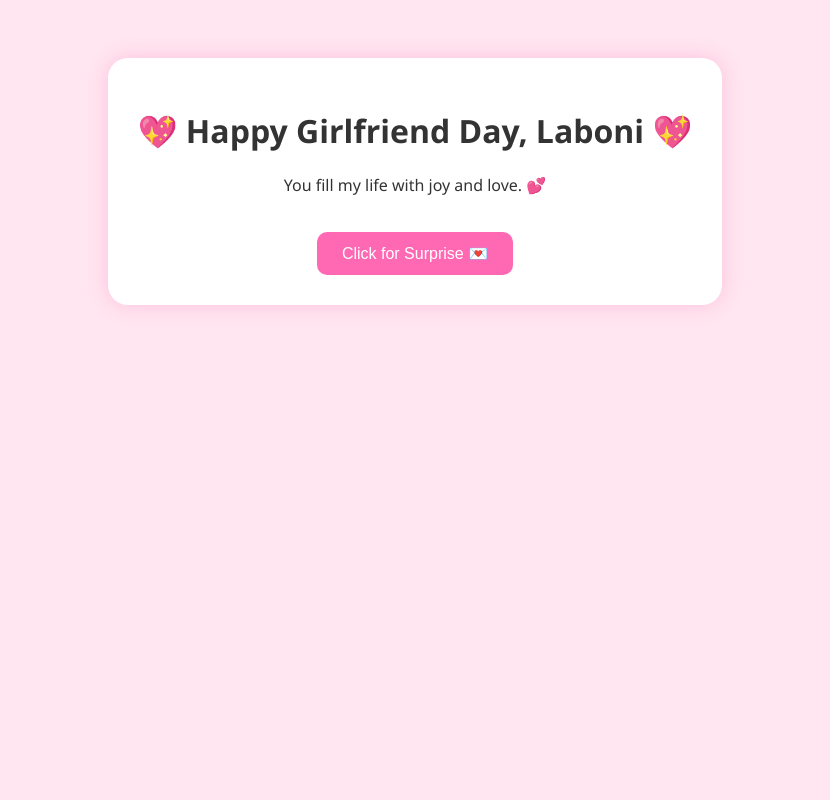
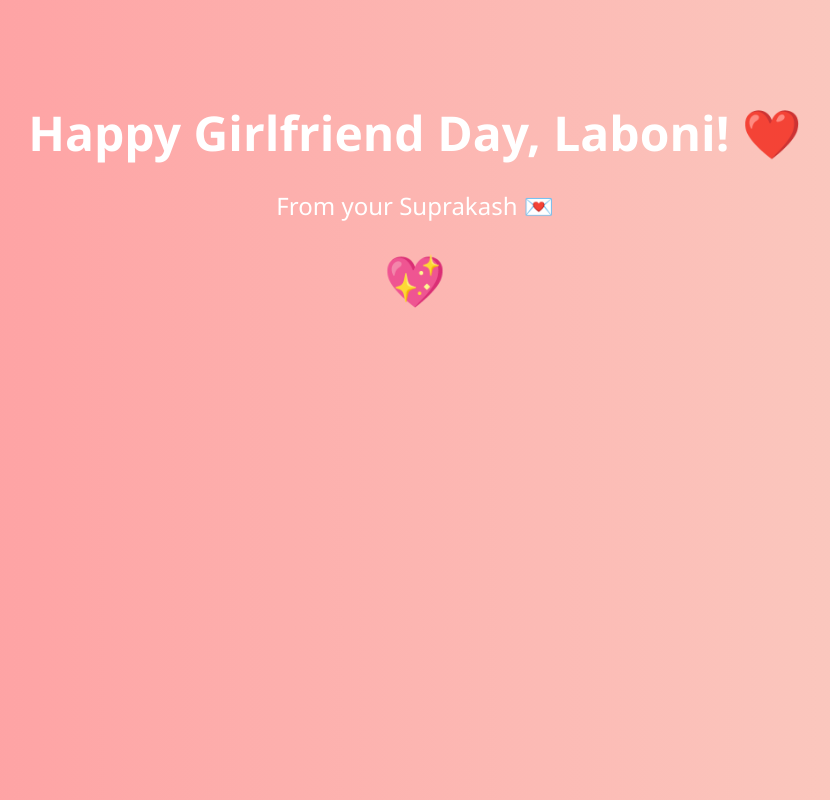
Before and after one commit to sahoosuprakash/gf-laboni, a plain HTML site: page index.html in a window 1280 px wide. Shown: the whole page, without its empty margins (225-1055 px from the left). Drawn offline with Linux system fonts and the light colour scheme.

Commit message:
Update index.html

```diff
--- a/index.html
+++ b/index.html
@@ -2,23 +2,47 @@
 <html lang="en">
 <head>
   <meta charset="UTF-8">
-  <title>Happy Girlfriend Day, Laboni 💖</title>
-  <link rel="stylesheet" href="style.css">
+  <title>Happy Girlfriend Day Laboni ❤️</title>
+  <style>
+    body {
+      margin: 0;
+      padding: 0;
+      background: linear-gradient(to right, #ff9a9e, #fad0c4);
+      font-family: 'Segoe UI', sans-serif;
+      text-align: center;
+      color: #fff;
+    }
+
+    .container {
+      margin-top: 100px;
+    }
+
+    h1 {
+      font-size: 3em;
+      margin-bottom: 20px;
+    }
+
+    p {
+      font-size: 1.5em;
+    }
+
+    .heart {
+      font-size: 50px;
+      animation: pulse 1s infinite;
+    }
+
+    @keyframes pulse {
+      0% { transform: scale(1); }
+      50% { transform: scale(1.2); }
+      100% { transform: scale(1); }
+    }
+  </style>
 </head>
 <body>
   <div class="container">
-    <h1>💖 Happy Girlfriend Day, Laboni 💖</h1>
-    <p>You fill my life with joy and love. 💕</p>
-    <button onclick="showLove()">Click for Surprise 💌</button>
-    <div id="surprise" style="display: none;">
-      <p>I love you more than words can say.❤️</p>
-      <img src="https://media.giphy.com/media/1BcfiGlOGXzQk/giphy.gif" alt="Love Gif">
-      <audio controls autoplay>
-        <source src="https://www.soundhelix.com/examples/mp3/SoundHelix-Song-1.mp3" type="audio/mpeg">
-      </audio>
-      <p class="signature">With love, Suprakash</p>
-    </div>
+    <h1>Happy Girlfriend Day, Laboni! ❤️</h1>
+    <p>From your Suprakash 💌</p>
+    <div class="heart">💖</div>
   </div>
-  <script src="script.js"></script>
 </body>
 </html>
```
